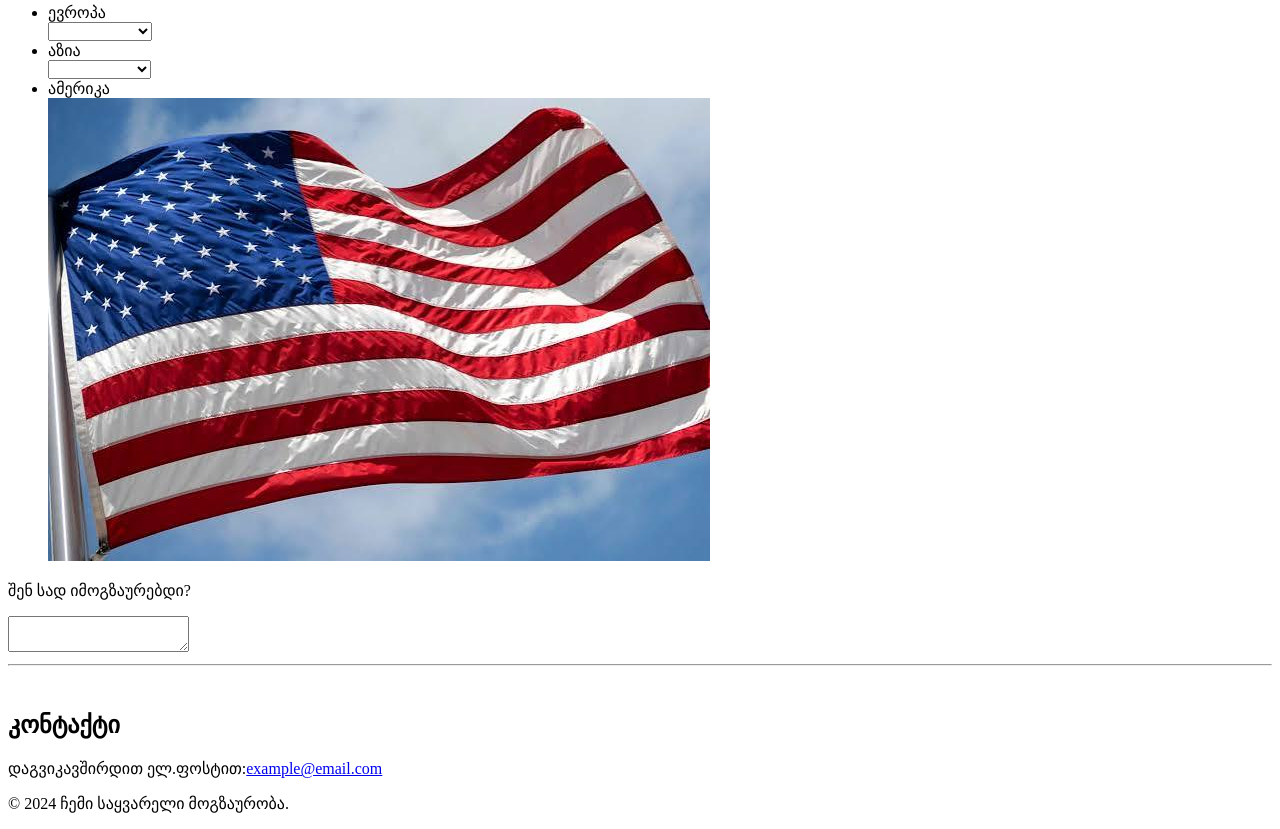
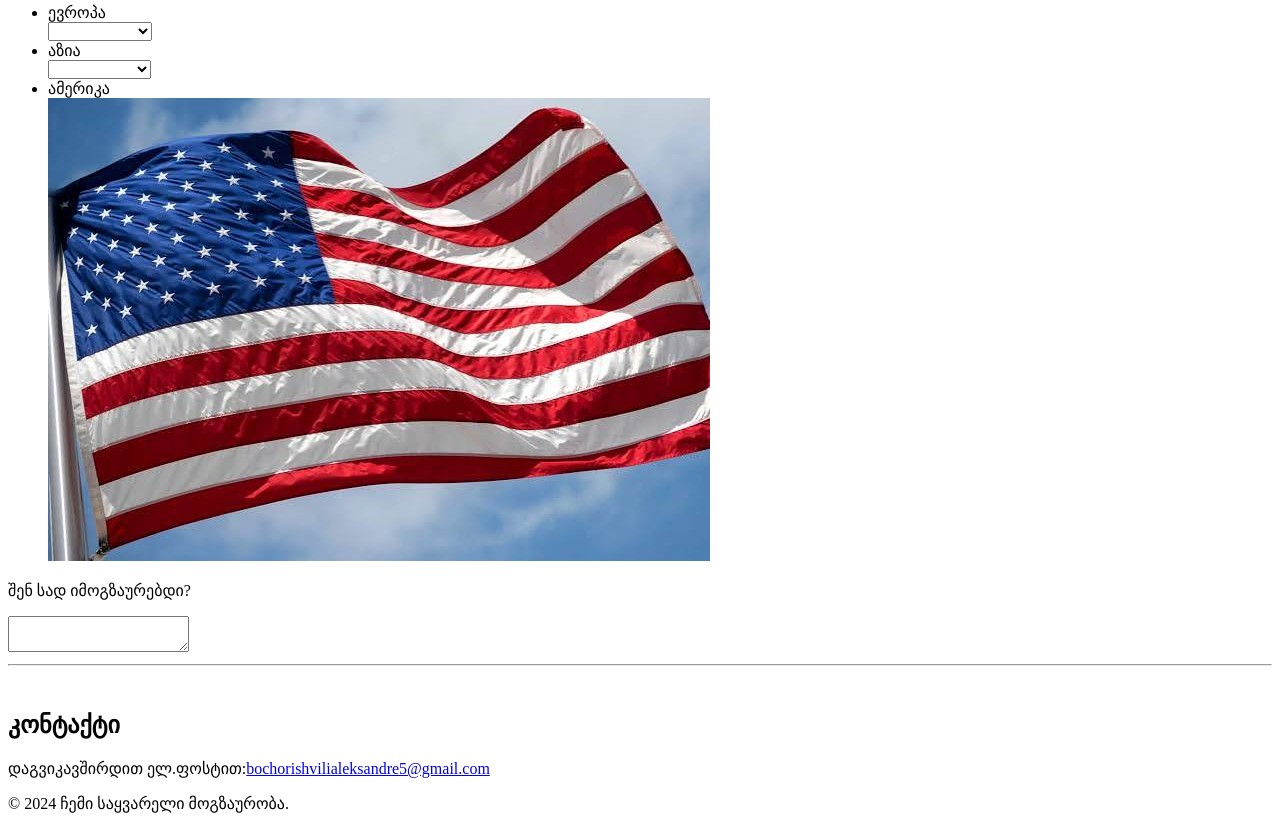
Before and after one commit to AleksandreBochorishvili/my-favorite-places, a plain HTML site: page index.html in a window 1280 px wide. Shown: the part 910-1739 px from the top of the page. Drawn offline with Linux system fonts and the light colour scheme.

Commit message:
Update contact email in footer section

```diff
--- a/index.html
+++ b/index.html
@@ -71,7 +71,7 @@
       <section id="contact">
         <h2>კონტაქტი</h2>
         <p>
-          დაგვიკავშირდით ელ.ფოსტით:<a href="mailto:example@email.com">example@email.com</a
+          დაგვიკავშირდით ელ.ფოსტით:<a href="mailto:bochorishvilialeksandre5@gmail.com">bochorishvilialeksandre5@gmail.com</a
           >
         </p>
       </section>
```
